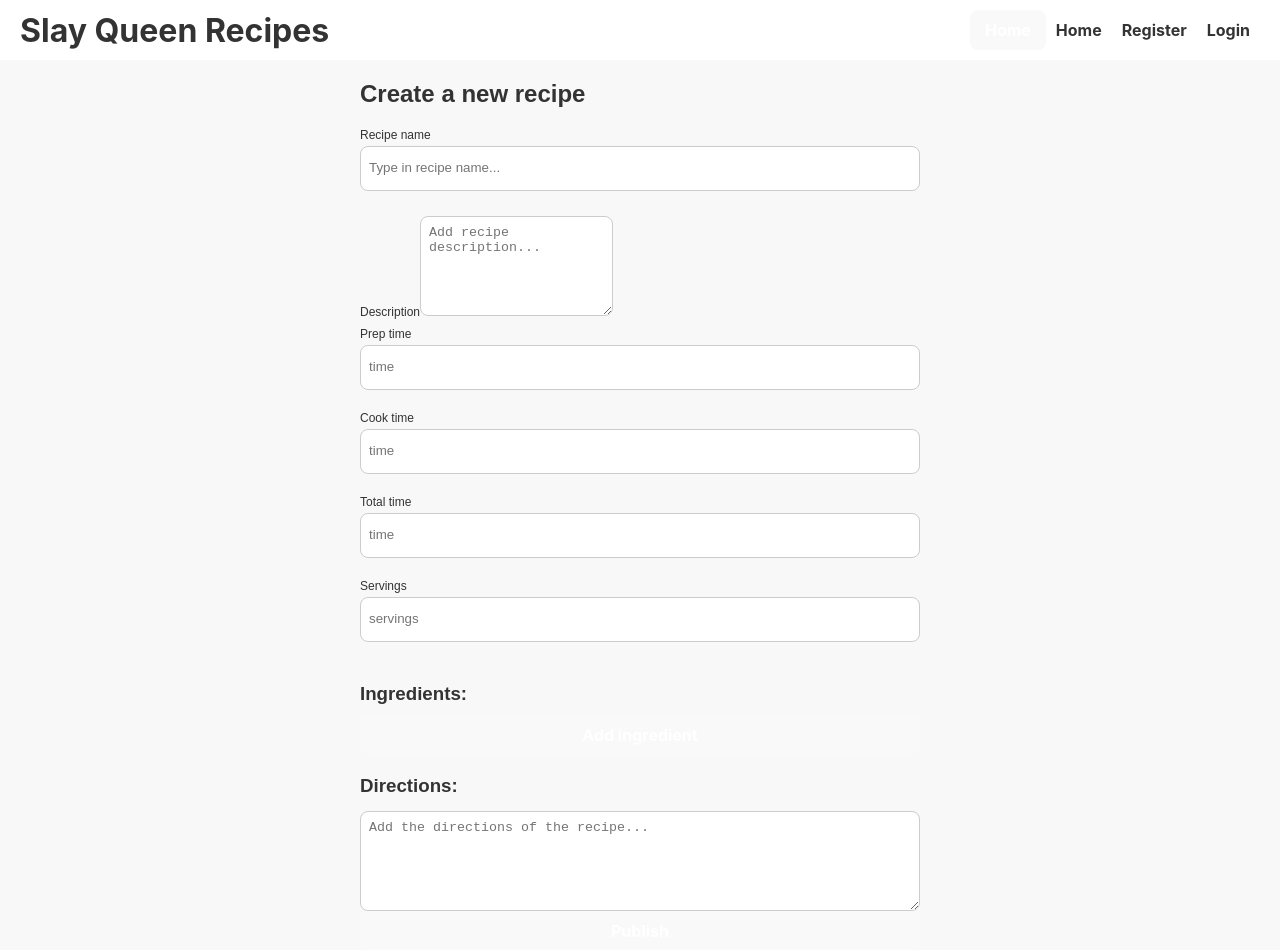
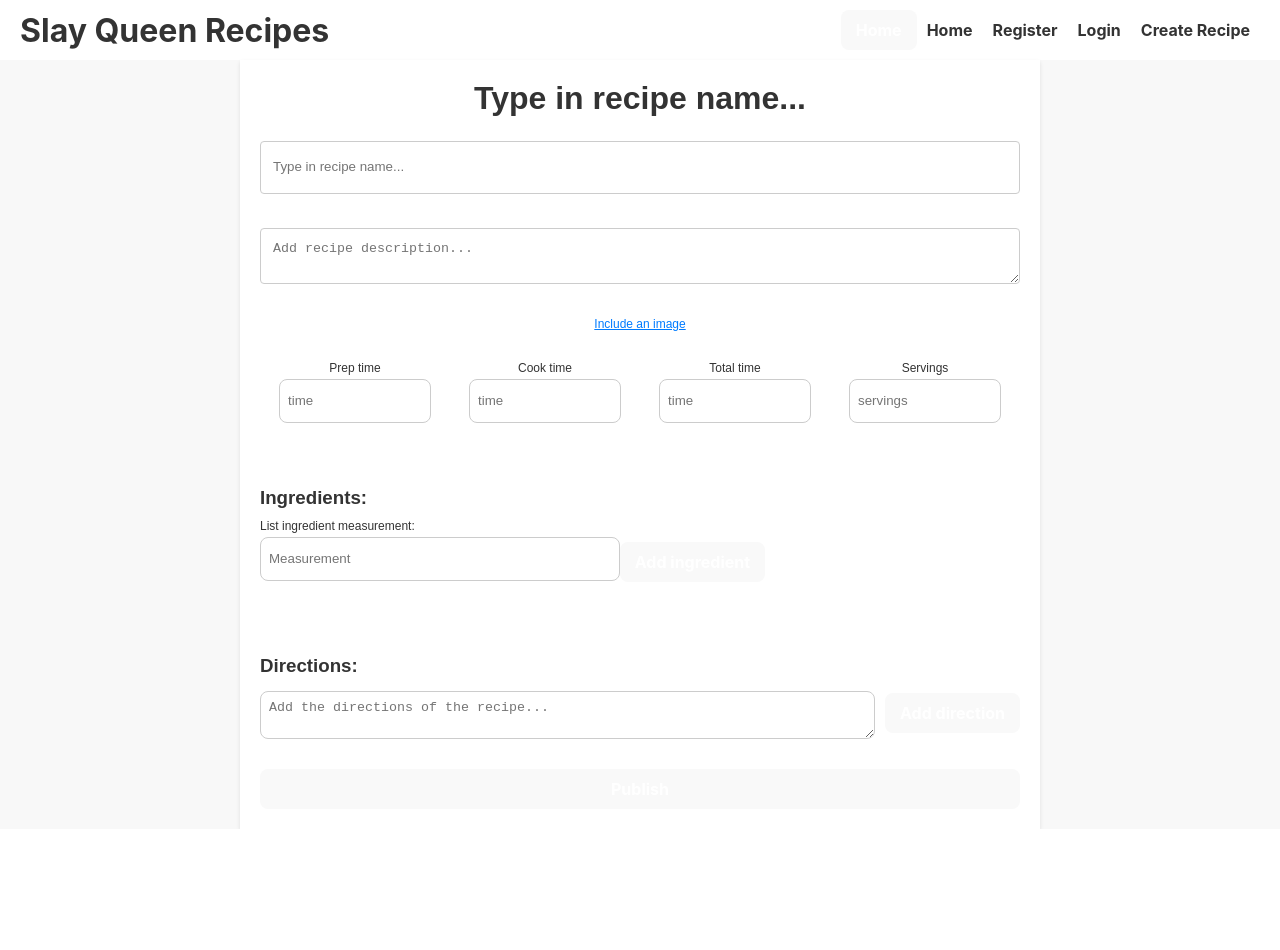
Before and after one commit to domanteli0/sqf, a React (Vite) app: page /create in a window 1280 px wide. Shown: the top 950 px of the page. After the commit the page ends 829 px from the top, so only its background shows below. Built offline with nearby package versions, Linux system fonts and the light colour scheme.

Commit message:
update CreateRecipe.tsx

```diff
--- a/src/components/Header.tsx
+++ b/src/components/Header.tsx
@@ -12,6 +12,7 @@ const Header: React.FC = () => {
                 <a href="/">Home</a>
                 <a href="/register">Register</a>
                 <a href="/login">Login</a>
+                <a href="/create">Create Recipe</a>
             </nav>
         </header>
     );
--- a/src/pages/CreateRecipe.tsx
+++ b/src/pages/CreateRecipe.tsx
@@ -1,43 +1,160 @@
-import React from 'react';
+import React, { useState } from 'react';
 import Header from '../components/Header';
 import '../styles/CreateRecipe.css';
 
 const CreateRecipe: React.FC = () => {
+    const [recipeName, setRecipeName] = useState('');
+    const [description, setDescription] = useState('');
+    const [prepTime, setPrepTime] = useState('');
+    const [cookTime, setCookTime] = useState('');
+    const [totalTime, setTotalTime] = useState('');
+    const [servings, setServings] = useState('');
+    const [ingredients, setIngredients] = useState<string[]>([]);
+    const [directions, setDirections] = useState<string[]>([]);
+    const [ingredient, setIngredient] = useState('');
+    const [direction, setDirection] = useState('');
+
+    const handleAddIngredient = () => {
+        if (ingredient) {
+            setIngredients([...ingredients, ingredient]);
+            setIngredient('');
+        }
+    };
+
+    const handleAddDirection = () => {
+        if (direction) {
+            setDirections([...directions, direction]);
+            setDirection('');
+        }
+    };
+
+    const handleSubmit = (e: React.FormEvent) => {
+        e.preventDefault();
+        // TODO: Handle the submission logic, possibly sending the data to the backend
+        console.log({
+            recipeName,
+            description,
+            prepTime,
+            cookTime,
+            totalTime,
+            servings,
+            ingredients,
+            directions,
+        });
+    };
+
     return (
         <div>
             <Header />
-            <main>
-                <h2>Create a new recipe</h2>
-                <form>
+            <main className="create-recipe">
+                <h2>Type in recipe name...</h2>
+                <form onSubmit={handleSubmit}>
                     <label>
-                        Recipe name
-                        <input type="text" placeholder="Type in recipe name..." />
+                        <input
+                            type="text"
+                            value={recipeName}
+                            onChange={(e) => setRecipeName(e.target.value)}
+                            placeholder="Type in recipe name..."
+                            className="large-input"
+                        />
                     </label>
                     <label>
-                        Description
-                        <textarea placeholder="Add recipe description..."></textarea>
+            <textarea
+                value={description}
+                onChange={(e) => setDescription(e.target.value)}
+                placeholder="Add recipe description..."
+                className="large-input"
+            ></textarea>
                     </label>
+                    <div className="image-upload">
+                        <label htmlFor="imageUpload">Include an image</label>
+                        <input type="file" id="imageUpload" />
+                    </div>
+                    <div className="recipe-info">
+                        <div className="info-block">
                             <label>
                                 Prep time
-                        <input type="text" placeholder="time" />
+                                <input
+                                    type="text"
+                                    value={prepTime}
+                                    onChange={(e) => setPrepTime(e.target.value)}
+                                    placeholder="time"
+                                />
                             </label>
+                        </div>
+                        <div className="info-block">
                             <label>
                                 Cook time
-                        <input type="text" placeholder="time" />
+                                <input
+                                    type="text"
+                                    value={cookTime}
+                                    onChange={(e) => setCookTime(e.target.value)}
+                                    placeholder="time"
+                                />
                             </label>
+                        </div>
+                        <div className="info-block">
                             <label>
                                 Total time
-                        <input type="text" placeholder="time" />
+                                <input
+                                    type="text"
+                                    value={totalTime}
+                                    onChange={(e) => setTotalTime(e.target.value)}
+                                    placeholder="time"
+                                />
                             </label>
+                        </div>
+                        <div className="info-block">
                             <label>
                                 Servings
-                        <input type="text" placeholder="servings" />
+                                <input
+                                    type="text"
+                                    value={servings}
+                                    onChange={(e) => setServings(e.target.value)}
+                                    placeholder="servings"
+                                />
                             </label>
+                        </div>
+                    </div>
                     <h3>Ingredients:</h3>
-                    <button type="button">Add ingredient</button>
+                    <div className="ingredient-inputs">
+                        <label>
+                            List ingredient measurement:
+                            <input
+                                type="text"
+                                value={ingredient}
+                                onChange={(e) => setIngredient(e.target.value)}
+                                placeholder="Measurement"
+                            />
+                        </label>
+                        <button type="button" onClick={handleAddIngredient}>
+                            Add ingredient
+                        </button>
+                    </div>
+                    <ul>
+                        {ingredients.map((ing, index) => (
+                            <li key={index}>{ing}</li>
+                        ))}
+                    </ul>
                     <h3>Directions:</h3>
-                    <textarea placeholder="Add the directions of the recipe..."></textarea>
-                    <button type="submit">Publish</button>
+                    <div className="direction-inputs">
+            <textarea
+                value={direction}
+                onChange={(e) => setDirection(e.target.value)}
+                placeholder="Add the directions of the recipe..."
+            ></textarea>
+                        <button type="button" onClick={handleAddDirection}>
+                            Add direction
+                        </button>
+                    </div>
+                    <ol>
+                        {directions.map((dir, index) => (
+                            <li key={index}>{dir}</li>
+                        ))}
+                    </ol>
+                    <button type="submit" className="publish-button">
+                        Publish
+                    </button>
                 </form>
             </main>
         </div>
--- a/src/styles/CreateRecipe.css
+++ b/src/styles/CreateRecipe.css
@@ -1,12 +1,94 @@
-main {
-    max-width: 600px;
+.create-recipe {
+    max-width: 800px;
     margin: 0 auto;
+    padding: 20px;
+    background-color: #fff;
+    box-shadow: 0 2px 4px rgba(0, 0, 0, 0.1);
 }
 
-form label {
-    font-weight: bold;
+.create-recipe h2 {
+    margin-bottom: 20px;
+    font-size: 2rem;
+    text-align: center;
 }
 
-form textarea {
-    min-height: 100px;
+.create-recipe label {
+    font-weight: bold;
+    margin-bottom: 10px;
 }
+
+.create-recipe input.large-input,
+.create-recipe textarea.large-input {
+    width: 100%;
+    padding: 12px;
+    margin-top: 4px;
+    margin-bottom: 20px;
+    border: 1px solid #ccc;
+    border-radius: 4px;
+}
+
+.create-recipe .image-upload {
+    display: flex;
+    flex-direction: column;
+    align-items: center;
+    margin-bottom: 20px;
+}
+
+.create-recipe .image-upload label {
+    cursor: pointer;
+    color: #007bff;
+    text-decoration: underline;
+}
+
+.create-recipe .image-upload input {
+    display: none;
+}
+
+.create-recipe .recipe-info {
+    display: flex;
+    justify-content: space-between;
+    margin-bottom: 20px;
+}
+
+.create-recipe .info-block {
+    flex: 1;
+    text-align: center;
+}
+
+.create-recipe .info-block label {
+    display: block;
+}
+
+.create-recipe .info-block input {
+    width: 80%;
+    margin-top: 4px;
+}
+
+.create-recipe .ingredient-inputs,
+.create-recipe .direction-inputs {
+    display: flex;
+    align-items: center;
+    margin-bottom: 10px;
+}
+
+.create-recipe .ingredient-inputs input,
+.create-recipe .direction-inputs textarea {
+    flex: 1;
+    margin-right: 10px;
+}
+
+.create-recipe ul {
+    list-style-type: disc;
+    padding-left: 20px;
+    margin-bottom: 20px;
+}
+
+.create-recipe ol {
+    list-style-type: decimal;
+    padding-left: 20px;
+    margin-bottom: 20px;
+}
+
+.create-recipe .publish-button:hover {
+    background-color: #0056b3;
+}
```
Lines whose indentation alone changed are shown as unchanged.
